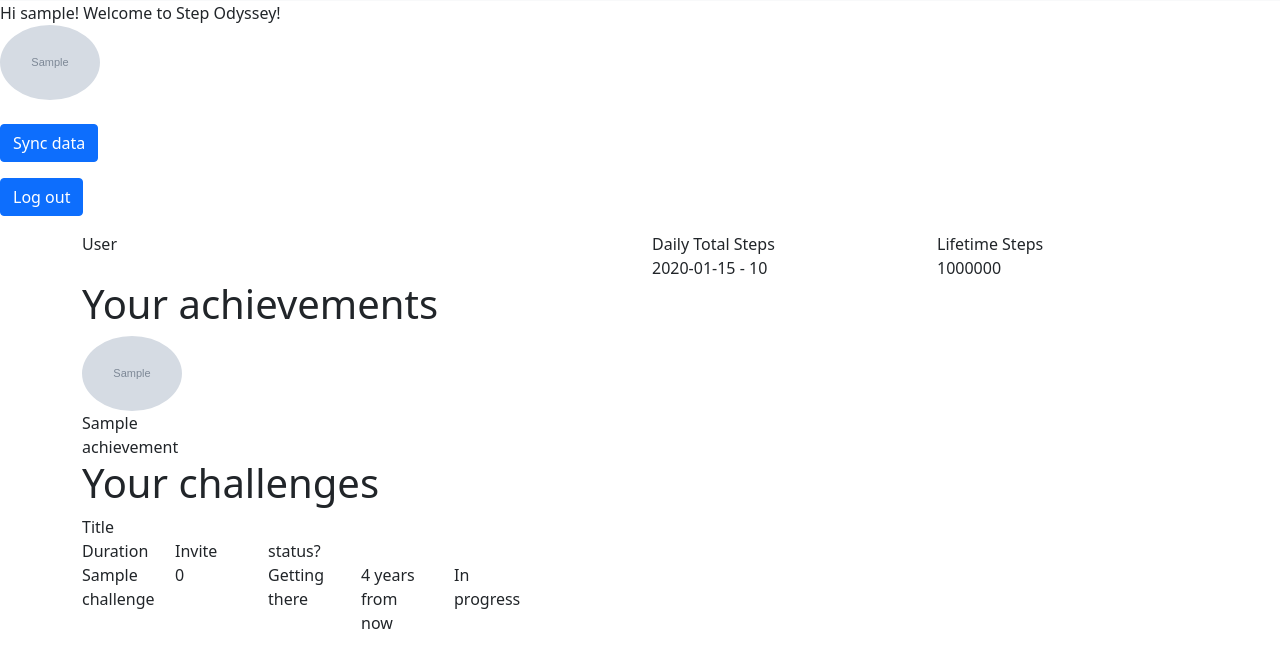
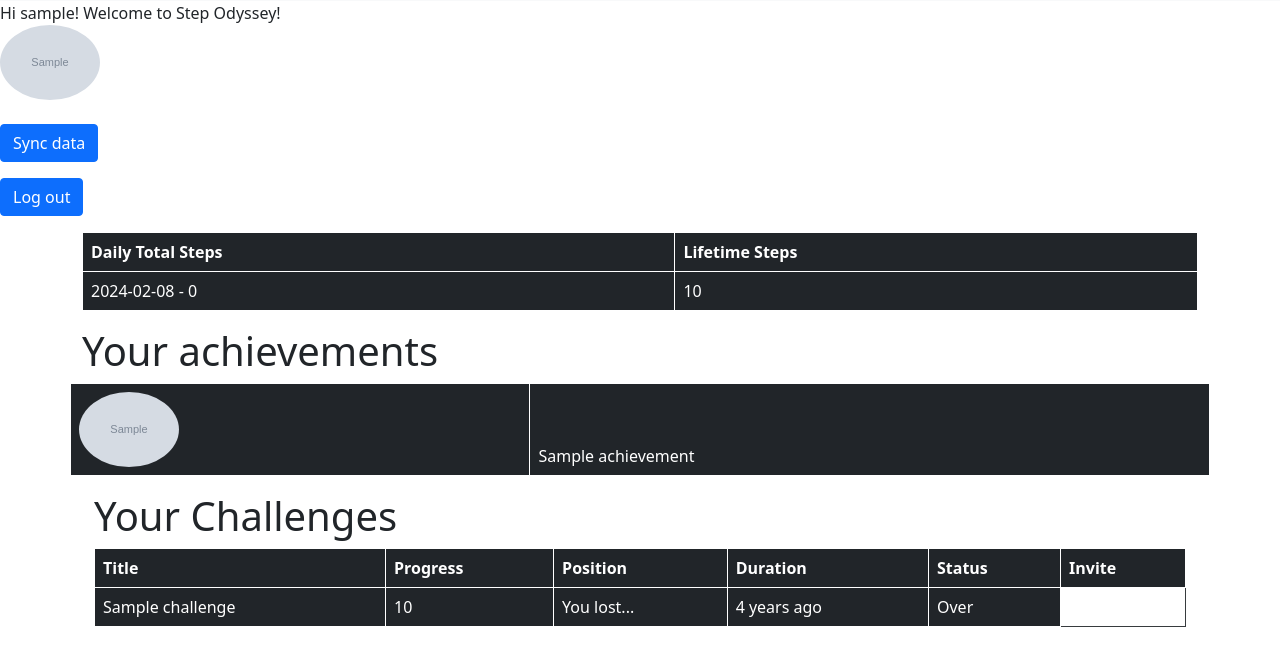
Before and after one commit to AgneDJ/StepOdyssey, a Flask app: page /profile in a window 1280 px wide. Shown: the part 609-1276 px from the top of the page. Before the commit the page ends 1238 px from the top, so only its background shows below. Run offline with Flask 3, Linux system fonts and the light colour scheme; the visitor is signed in with stand-in values (Sample User, id 1); tables that the repository leaves empty hold one stand-in row (values such as "Sample post"); grey boxes marked "Sample" are stand-in pictures; some libraries are stand-ins or nearby versions.

Commit message:
Complete

```diff
--- a/model.py
+++ b/model.py
@@ -54,7 +54,8 @@ class Steps(db.Model):
     __tablename__ = "steps"
 
     # steps_id = db.Column(db.Integer, autoincrement=True, primary_key=True)
-    user_id = db.Column(db.Integer, db.ForeignKey("user_data.user_id"))
+    user_id = db.Column(db.Integer, db.ForeignKey(
+        "user_data.user_id"), primary_key=True)
     daily_total = db.Column(db.Integer, default=0)
     date = db.Column(db.DateTime, primary_key=True)
 
--- a/server.py
+++ b/server.py
@@ -52,11 +52,8 @@ def rendering_profile():
         del session["user_email"]
         return redirect("/")
 
-    date = None
-    daily_total = None
-    if len(user.steps) != 0:
-        date = user.steps[-1].date.date()
-        daily_total = user.steps[-1].daily_total
+    daily_total = crud.get_steps_by_date(
+        user.user_id, datetime.now())
 
     now = datetime.now()
     print("     ---------THIS IS START")
@@ -67,13 +64,18 @@ def rendering_profile():
     print(" -----------THIS IS END")
     print(daystart)
 
+    friends = crud.get_friends(user.user_id)
+    friends_list = crud.get_users_by_ids(friends)
+
     user_challenges = []
     challenges = crud.get_challenges()
     print('ppppppppppppppppppp')
     complete = "In progress"
     status_of_challenge = "None"
     for challenge in user.user_challenges:
-        progress = challenge.challenges.total_to_compete-daily_total
+        # get steps from day of end_time instead of daily total
+        steps = crud.get_steps_by_date(user.user_id, challenge.start_time)
+        progress = challenge.challenges.total_to_compete-steps
         start = challenge.start_time
         challenge_date = datetime(year=start.year, month=start.month,
                                   day=start.day)
@@ -86,12 +88,25 @@ def rendering_profile():
         elif challenge_date < daystart and progress < 0:
             complete = "Hurray! You made it!"
             status_of_challenge = "Over"
-            duration = start - daynext
+            duration = now - start
+            progress = "(+extra)" + str(steps-challenge.challenges.total_to_compete
+                                        )
 
         else:
             complete = "Getting there"
             status_of_challenge = "In progress"
             duration = start - daynext
+
+        friends_challenges = crud.get_users_challenges(
+            friends_list, challenge.challenge_id)
+        friends_state = []
+        for challenge in friends_challenges:
+            steps = crud.get_steps_by_date(
+                challenge.user_id, datetime.now())
+            friends_state.append({
+                'friend': challenge.user,
+                'steps': steps
+            })
 
         user_challenges.append({
             'user_challenge': challenge,
@@ -99,11 +114,13 @@ def rendering_profile():
             'status': status_of_challenge,
             'progress': progress,
             'complete': complete,
+            'friends': friends_state,
         })
+    user_challenges.reverse()
 
     # achievement adding process
-    # lifetime_steps = crud.lifetime_steps(user.user_id)
-    lifetime_steps = 1000000
+    lifetime_steps = crud.lifetime_steps(user.user_id)
+    # lifetime_steps = 1000000
     all_achievements = crud.get_achievements()
     user_achievements = crud.get_user_achievements(user.user_id)
 
@@ -125,14 +142,21 @@ def rendering_profile():
 
     user_achievements = crud.get_user_achievements(user.user_id)
     print("------------")
-    print(user_achievements)
-    userid = user.user_id
-    friends = crud.get_friends(userid)
-    friends_challenges = []
-    friends_list = crud.get_users_by_ids(friends)
+    print(friends_state)
+
     has_invites = crud.has_invites(user.user_id)
 
-    return render_template("profile.html", has_friend_requests=has_friend_requests, has_invites=has_invites, user=user, date=date, daily_total=daily_total, user_achievements=user_achievements, achievement_image=achievement_image, user_challenges=user_challenges, lifetime_steps=lifetime_steps, friends_list=friends_list)
+    return render_template("profile.html",
+                           has_friend_requests=has_friend_requests,
+                           has_invites=has_invites,
+                           user=user,
+                           date=datetime.date(now),
+                           daily_total=daily_total,
+                           user_achievements=user_achievements,
+                           achievement_image=achievement_image,
+                           user_challenges=user_challenges,
+                           lifetime_steps=lifetime_steps,
+                           friends_list=friends_list)
 
 
 @app.route("/login/google")
@@ -416,13 +440,18 @@ def join_challenges():
     challenge_data = crud.get_challenge_by_id(challenge_id)
     start_time = datetime.now()
 
+    crud.delete_all_challenge_invites(user.user_id, challenge_id)
+
+    # todo are we joined yet?
+    is_joined = crud.if_joined(user.user_id, challenge_id)
+    if is_joined:
+        return "{}"
+
     user_challenge = crud.add_data_to_user_challenges(
         user.user_id, challenge_data.challenge_id, start_time, start_time+timedelta(hours=challenge_data.duration), False)
 
     db.session.add(user_challenge)
     db.session.commit()
-
-    crud.delete_all_challenge_invites(user.user_id, challenge_id)
 
     # add data to that table
     resp = {
@@ -442,6 +471,9 @@ def leaderboard():
         return redirect("/")
     email = session["user_email"]
     user = crud.get_user_by_email(email)
+
+    # user_steps = crud.get_steps()
+    # print(user_steps)
     # checking if user exists
     if not user:
         del session["user_email"]
--- a/templates/Invite_to_challenge.html
+++ b/templates/Invite_to_challenge.html
@@ -1,5 +1,5 @@
 {% if has_invites %}
-<button id = "notify" type="button" class="btn btn-success">
+<a href="/challenges"><button id = "notify" type="button" class="btn btn-success">
     !You are invited to a challenge! <span class="badge badge-light"></span>
-</button>
+</button></a>
 {% endif %}
--- a/templates/challenges.html
+++ b/templates/challenges.html
@@ -53,6 +53,8 @@
                     {% endif %}
                         <div>
                         <td>{{ challenge.title }}</td>
+                        <td>{{ challenge.duration}}</td>
+                        <td>{{ challenge.total_to_compete }}</td>
                         </div>
 
                     </tr>
--- a/templates/profile.html
+++ b/templates/profile.html
@@ -19,61 +19,91 @@
         </form>
         <div class="container">
 
+            <table class="table table-dark">
+                <thead>
+                    <tr>
+                        <th scope="col">Daily Total Steps</th>
+                        <th scope="col">Lifetime Steps</th>
+                    </tr>
+                </thead>
+                <tbody>
+                    <tr>
+                        <td scope="col">{{date}} - {{daily_total}}</td>
+                        <td scope="col">{{lifetime_steps}}</td>
+                    </tr>
+                </tbody>
+            </table>
+        </div>
+
+        <div class="container">
+            {% if user_achievements %}
             <div class="row">
-                <div class="col-sm-3">User</div>
-                <div class="col-sm-3"></div>
-                <div class="col-sm-3">Daily Total Steps</div>
-                <div class="col-sm-3">Lifetime Steps</div>
+                <br>
+                <h1>Your achievements</h1>
+                <br>
             </div>
             <div class="row">
-                <div class="col-sm"></div>
-                <div class="col-sm"></div>
-                <div class="col-sm">{{date}} - {{daily_total}}</div>
-                <div class="col-sm">{{lifetime_steps}}</div>
+                <div id = "Achievements"></div>
+                    <table class="table table-dark">
+                        <thead>
+                            {% for user_achievement in user_achievements %}
+                            <tr>
+                                <td scope="col"><img src={{user_achievement.achievements.image}} class="rounded-circle shadow-4" style="width: 100px;" alt="Achievements image"></td>
+                                <td scope="col">{{user_achievement.achievements.title}}</td>
+                            </tr>
+                            {% endfor %}
+                        </thead>
+                    </table>
+            {% endif %}
         </div>
+
+        <div class="container">
+                <div class="row">
+                    <br>
+                    <h1>Your Challenges</h1>
+                    <br>
                 </div>
-        <div class="container">
-
-            {% if user_achievements %}
-            <div class="row">
-                <div class="col-sm-6"><h1>Your achievements</h1></div>
-                <div class="col-sm-6"></div>
-                {% for user_achievement in user_achievements %}
-                <div class="col-sm-2"><img src={{user_achievement.achievements.image}} class="rounded-circle shadow-4" style="width: 100px;" alt="Achievements image">
+                <div id = "Challenges">
+                    <table class="table table-dark">
+                        <thead>
+                            <tr>
+                                <th scope="col">Title</th>
+                                <th scope="col">Progress</th>
+                                <th scope="col">Position</th>
+                                <th scope="col">Duration</th>
+                                <th scope="col">Status</th>
+                                <th scope="col">Invite</th>
+                            </tr>
+                        </thead>
+                        <tbody>
+                            {% for row in user_challenges %}
+                            <tr>
+                                <td scope="col">{{row['user_challenge'].challenges.title}}</td>
+                                <td scope="col">{{row['progress']}}</td>
+                                <td scope="col">{{row['complete']}}</td>
+                                <td scope="col">{{row['duration']}}</td>
+                                <td scope="col">{{row['status']}}</td>
+                            </tr>
+                        </tbody>
+                    </table>
                     <br>
-                <div class="col-sm-7">{{user_achievement.achievements.title}}</div>
-            </div>
-                {% endfor %}
-
-            {% endif %}
-              <div class="col-sm-14"><h1>Your challenges</h1></div>
-                <div class="row">
-                    <div class="col-sm-14">Title</div>
-                    <!-- <div class="col-sm-1">Duration</div>
-                    <div class="col-sm-1">Goal</div> -->
-                    <div class="col-sm-1">Duration</div>
-                    <div class="col-sm-1">Invite</div>
-                    <div class="col-sm-1">status?</div>
-                </div>
-                    {% for row in user_challenges %}
-                <div class="row">
-                    <div class="col-sm-1">{{row['user_challenge'].challenges.title}}</div>
-                    <div class="col-sm-1">{{row['progress']}}</div>
-                    <div class="col-sm-1">{{row['complete']}}</div>
-                    <!-- <div class="col-sm-1">{{row['user_challenge'].challenges.duration}}</div>
-                    <div class="col-sm-1">{{row['user_challenge'].challenges.total_to_compete}}</div> -->
-                    <div class="col-sm-1">{{row['duration']}}</div>
-                    <div class="col-sm-1">
-                    <div class="col-sm-1"></div><p>{{row['status']}}</p></div>
+                    <div>
                     {% for user in friends_list %}
                         {% if row['status'] == "In progress" %}
-                        <div class="col-sm-1"><div class="dropdown">
+                        <td scope="col">
+                        <div class="col-sm-1">
+                            <div class="dropdown">
                                 <button class="dropbtn">Invite Friends</button>
                                 <div class="dropdown-content">
                                     <td scope="col"><button class="btn btn-outline-success my-2 my-sm-0" id="inviting-{{user.user_id}}-{{row['user_challenge'].challenges.challenge_id}}" type="submit"><a href="#">{{user.user_name}}</a></button></td>
                                 </div>
                             </div>
+                        </div>
                         {% endif %}
+                        </td>
+                    </div>
+                    <br>
+                        {% if row['friends'] %}
                     <table class="table table-dark">
                         <thead>
                             <tr>
@@ -82,16 +112,15 @@
                             </tr>
                         </thead>
                         <tbody>
+                            {% for state in row['friends'] %}
                             <tr>
-                                    <th scope="col">friends_name</th>
-                                    <th scope="col">friends_progress    </th>
-
-                                    <!-- friends name and steps  -->
-                                    <!-- join button not permanent -->
-                                    <!-- more steps sync -->
+                                <td scope="col">{{state['friend'].user_name}}</td>
+                                <td scope="col">{{state['steps']}}</td>
                             </tr>
+                            {% endfor %}
                         </tbody>
                     </table>
+                        {% endif %}
                             {% endfor %}
                     </div>
                 {% endfor %}
```
Also changed, not shown: crud.py (+27 -0 lines), templates/leaderboard.html (+13 -10 lines). Lines whose indentation alone changed are shown as unchanged.
